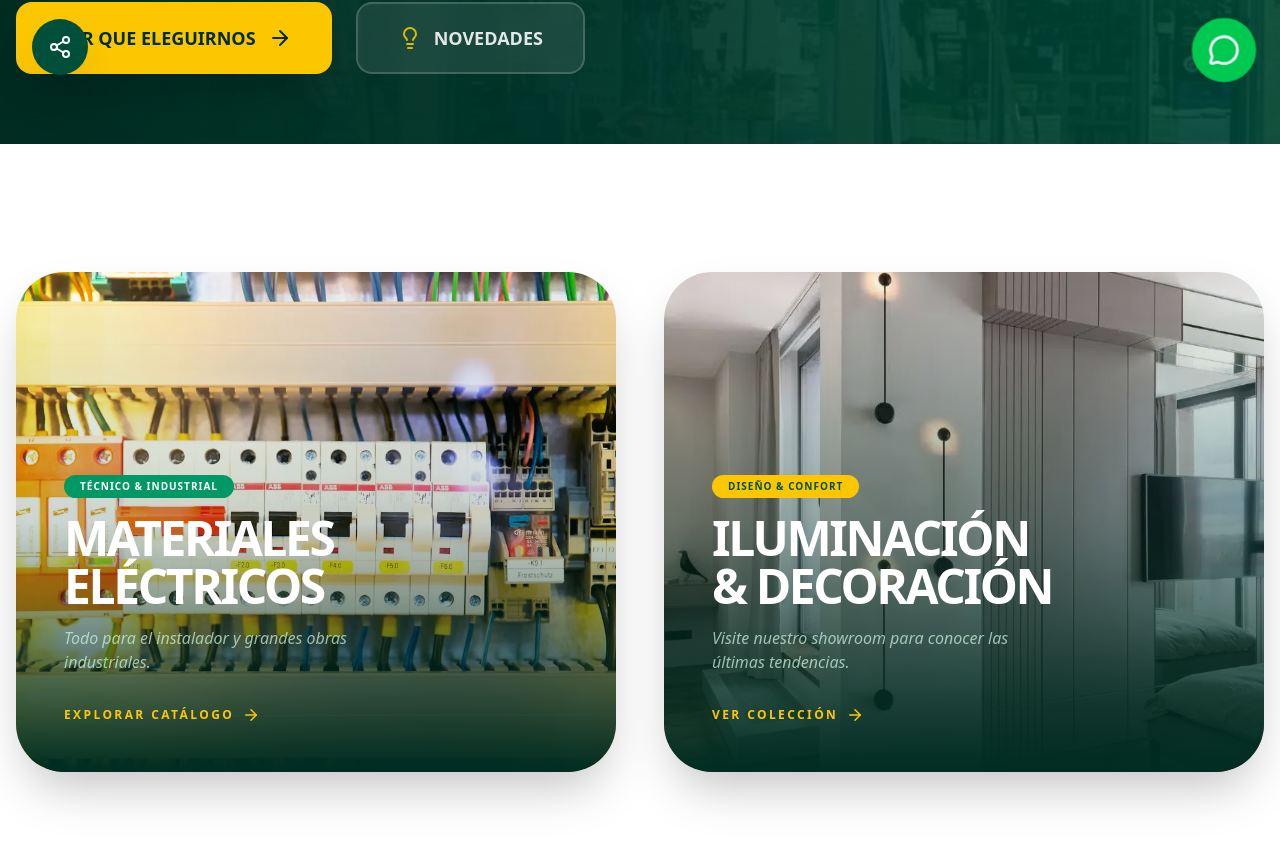
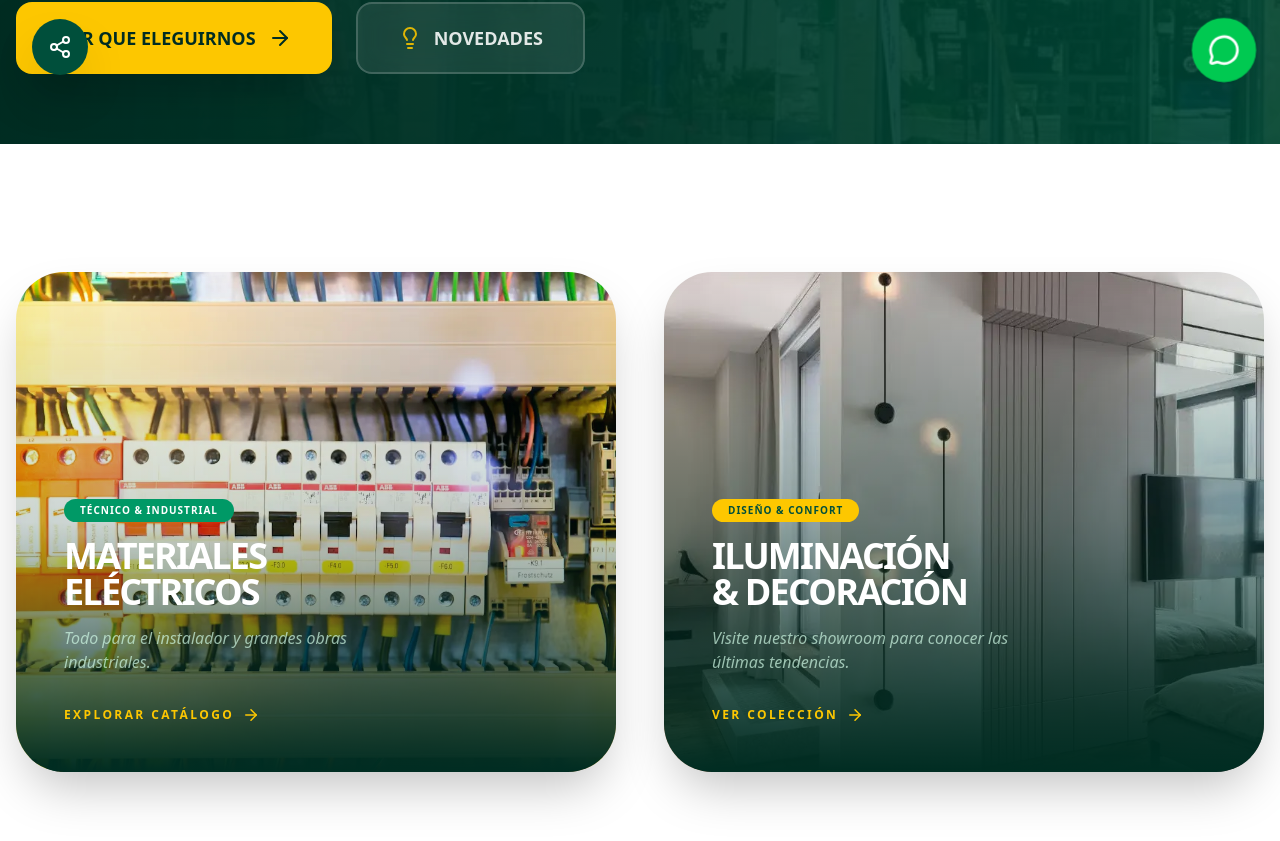
Before and after one commit to leozap76/portal-digital-cem, a React (Vite) app: page / in a window 1280 px wide. Shown: the part 693-1534 px from the top of the page. Built offline with nearby package versions, Linux system fonts and the light colour scheme.

Commit message:
correccion menu hamburgesa linea 857

```diff
--- a/index.html
+++ b/index.html
@@ -2,8 +2,8 @@
 <html lang="en">
   <head>
     <meta charset="UTF-8" />
-    <link rel="icon" type="image/webp" href="%PUBLIC_URL%/favicon.webp" />
-    <link rel="apple-touch-icon" href="%PUBLIC_URL%/apple-touch-icon.webp" />
+    <link rel="icon" type="image/webp" href="logos/favicon.webp" />
+    <link rel="apple-touch-icon" href="logos/favicon.webp" />
     <meta name="viewport" content="width=device-width, initial-scale=1.0" />
     <title>portal-cem</title>
   </head>
--- a/src/App.jsx
+++ b/src/App.jsx
@@ -854,7 +854,7 @@ const productosRef = useRef(null);
 
       <button
         onClick={() => setIsMenuOpen(true)}
-        className="xl:hidden "
+
       >
         <Menu size={20} />
       </button>
@@ -920,7 +920,7 @@ const productosRef = useRef(null);
                 />
                 <div className="absolute inset-0 bg-gradient-to-t from-emerald-950 via-emerald-950/20 to-transparent flex flex-col justify-end p-12 text-white">
                   <span className="bg-emerald-600 text-white w-fit px-4 py-1 rounded-full font-black text-[10px] uppercase mb-4 tracking-widest">Técnico & Industrial</span>
-                  <h3 className="text-5xl font-black mb-4 uppercase tracking-tighter leading-none">Materiales <br/> Eléctricos</h3>
+                  <h3 className="text-4xl font-black mb-4 uppercase tracking-tighter leading-none">Materiales <br/> Eléctricos</h3>
                   <p className="text-emerald-100/70 mb-8 max-w-xs font-medium italic">Todo para el instalador y grandes obras industriales.</p>
                   <div className="flex items-center font-black text-yellow-400 uppercase tracking-[0.2em] text-xs">
                     Explorar Catálogo <ArrowRight className="ml-2 group-hover:translate-x-3 transition-transform" size={18}/>
@@ -937,7 +937,7 @@ const productosRef = useRef(null);
                 />
                 <div className="absolute inset-0 bg-gradient-to-t from-emerald-950 via-emerald-950/40 to-transparent flex flex-col justify-end p-12 text-white">
                   <span className="bg-yellow-400 text-emerald-900 w-fit px-4 py-1 rounded-full font-black text-[10px] uppercase mb-4 tracking-widest">Diseño & Confort</span>
-                  <h3 className="text-5xl font-black mb-4 uppercase tracking-tighter leading-none">Iluminación <br/> & Decoración</h3>
+                  <h3 className="text-4xl font-black mb-4 uppercase tracking-tighter leading-none">Iluminación <br/> & Decoración</h3>
                   <p className="text-emerald-100/70 mb-8 max-w-xs font-medium italic">Visite nuestro showroom para conocer las últimas tendencias.</p>
                   <div className="flex items-center font-black text-yellow-400 uppercase tracking-[0.2em] text-xs">
                     Ver Colección <ArrowRight className="ml-2 group-hover:translate-x-3 transition-transform" size={18}/>
```
